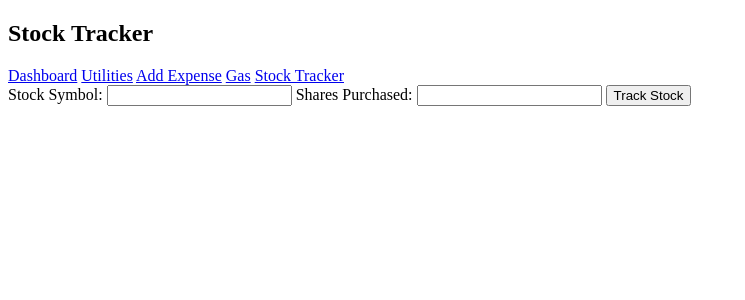
After one commit to ivan-li-gith/Personal-Expense-Tracker, a Flask app: page /stock_tracker in a window 1280 px wide. The commit adds this page. Shown: the top 300 px of the page, without its empty margins (0-745 px from the left). Run offline with Flask 3, Linux system fonts and the light colour scheme.

Commit message:
Added stock_tracker.html and added routes for it. Also added basic helper function using API

```diff
--- a/app/routes.py
+++ b/app/routes.py
@@ -2,6 +2,7 @@ from flask import Blueprint, render_template, request, jsonify
 from app.models import Utility, Expense, Gas
 from app import db
 from datetime import datetime
+import requests
 
 bp = Blueprint('routes', __name__)      # Creating a blueprint named routes
 
@@ -69,6 +70,22 @@ def get_gas_data(current_year):
     # This is to ensure that the value is matched up to the correct month. If we had used list() it reordered the values and didnt associate it to the right month
     gas_total_spending = [total_spending_dict.get(month, 0.0) for month in range(1,13)]
     return gas_total_spending
+
+def fetch_stock_data(stock_symbol):
+    api_key = 'CFW0GZBCVRUJ7Y4G'
+    url = f'https://www.alphavantage.co/query?function=TIME_SERIES_INTRADAY&symbol={stock_symbol}&interval=5min&apikey={api_key}'
+    response = requests.get(url)
+    data = response.json()
+
+    time = data['Time Series (5min)']
+    latest_timestamp = list(time.keys())[0]
+
+
+    current_price = time[latest_timestamp]['4. close']
+    return {'symbol': stock_symbol, 'price': current_price, 'timestamp': latest_timestamp}
+
+
+
 
 
 @bp.route('/')
@@ -265,6 +282,16 @@ def redraw_utility_chart():
         'utility_values': utility_values
     })
 
+@bp.route('/stock_tracker', methods=['GET', 'POST'])
+def stock_tracker():
+    if request.method == 'POST':
+        stock_symbol = request.form.get('symbol')
+        num_shares = request.form.get('shares')
+        stock_data = fetch_stock_data(stock_symbol)
+
+        return render_template('stock_tracker.html', stock=stock_data, shares=num_shares)
+    return render_template('stock_tracker.html')
+
 @bp.route('/print_expense_entries')
 def print_entries():
     # Query all entries in the Gas table
--- a/app/templates/home.html
+++ b/app/templates/home.html
@@ -18,11 +18,12 @@
         <a href="{{url_for('routes.add_utilities')}}">Utilities</a>
         <a href="{{url_for('routes.add_expense')}}">Add Expense</a>
         <a href="{{url_for('routes.add_gas')}}">Gas</a>
-        <a href="{{url_for('routes.add_gas')}}">Stock Tracker</a>
+        <a href="{{url_for('routes.stock_tracker')}}">Stock Tracker</a>
     </div>
 
     <div id="dashboard">
         <h1>Spending Dashboard</h1>
+
 
         <div class="chart-wrapper">
             <!-- Expenses Chart (on the top-left) -->
--- /dev/null
+++ b/app/templates/stock_tracker.html
@@ -0,0 +1,34 @@
+<!DOCTYPE html>
+<html lang="en">
+<head>
+    <meta charset="UTF-8">
+    <meta name="viewport" content="width=device-width, initial-scale=1.0">
+    <title>Document</title>
+</head>
+<body>
+    <h2>Stock Tracker</h2>
+
+    <div id="sidebar">
+        <a href="{{url_for('routes.home')}}">Dashboard</a>
+        <a href="{{url_for('routes.add_utilities')}}">Utilities</a>
+        <a href="{{url_for('routes.add_expense')}}">Add Expense</a>
+        <a href="{{url_for('routes.add_gas')}}">Gas</a>
+        <a href="{{url_for('routes.stock_tracker')}}">Stock Tracker</a>
+    </div>
+
+    <form method="POST">
+        <label for="symbol">Stock Symbol:</label>
+        <input type="text" id="symbol" name="symbol" required>
+        <label for="shares">Shares Purchased:</label>
+        <input type="number" id="shares" name="shares" required>
+        <button type="submit">Track Stock</button>
+    </form>
+
+    {% if stock %}
+    <h3>{{ stock.symbol }} - {{ stock.price }}</h3>
+    <p>Shares: {{ shares }}</p>
+    <!-- Add gains/losses calculation display here -->
+    {% endif %}
+
+</body>
+</html>
```
